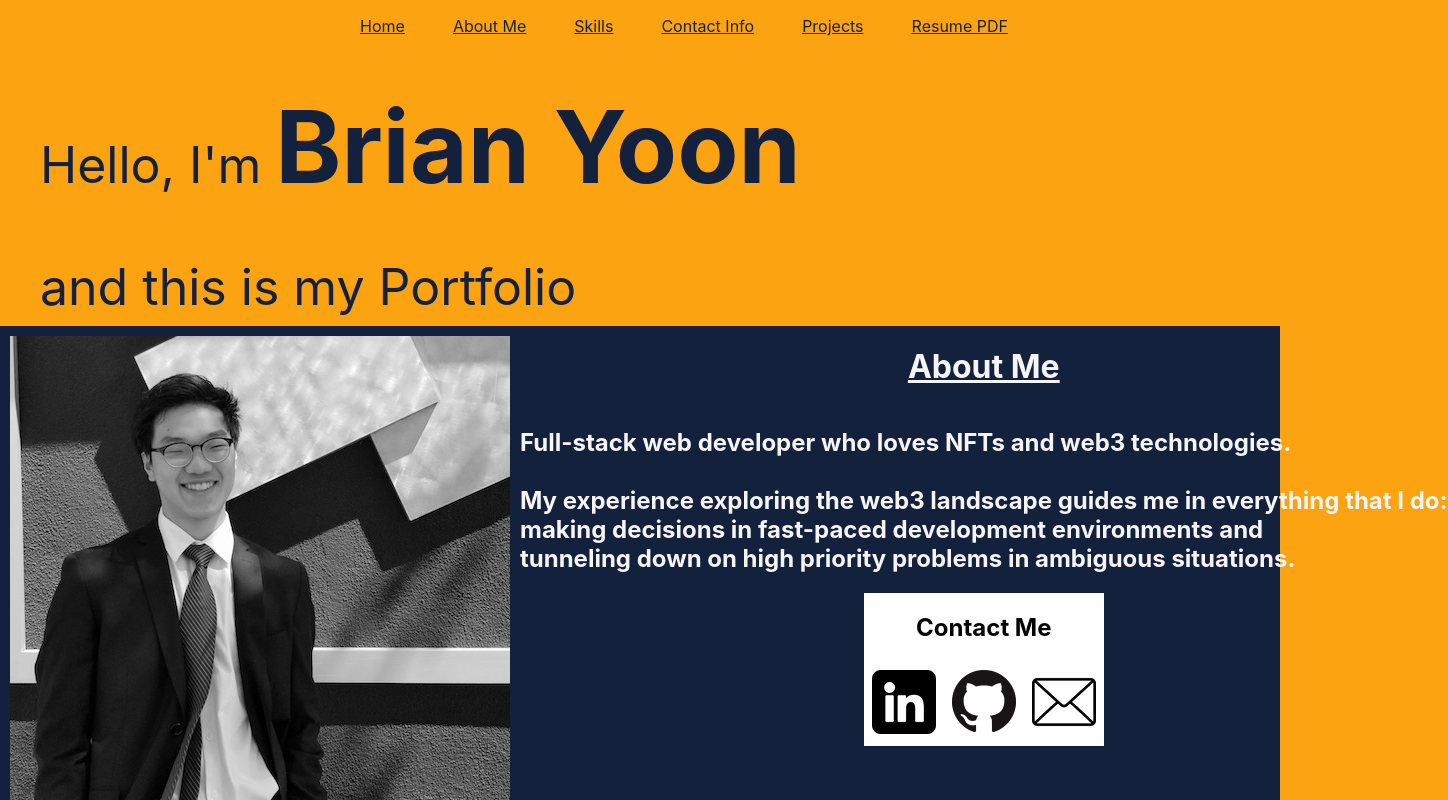
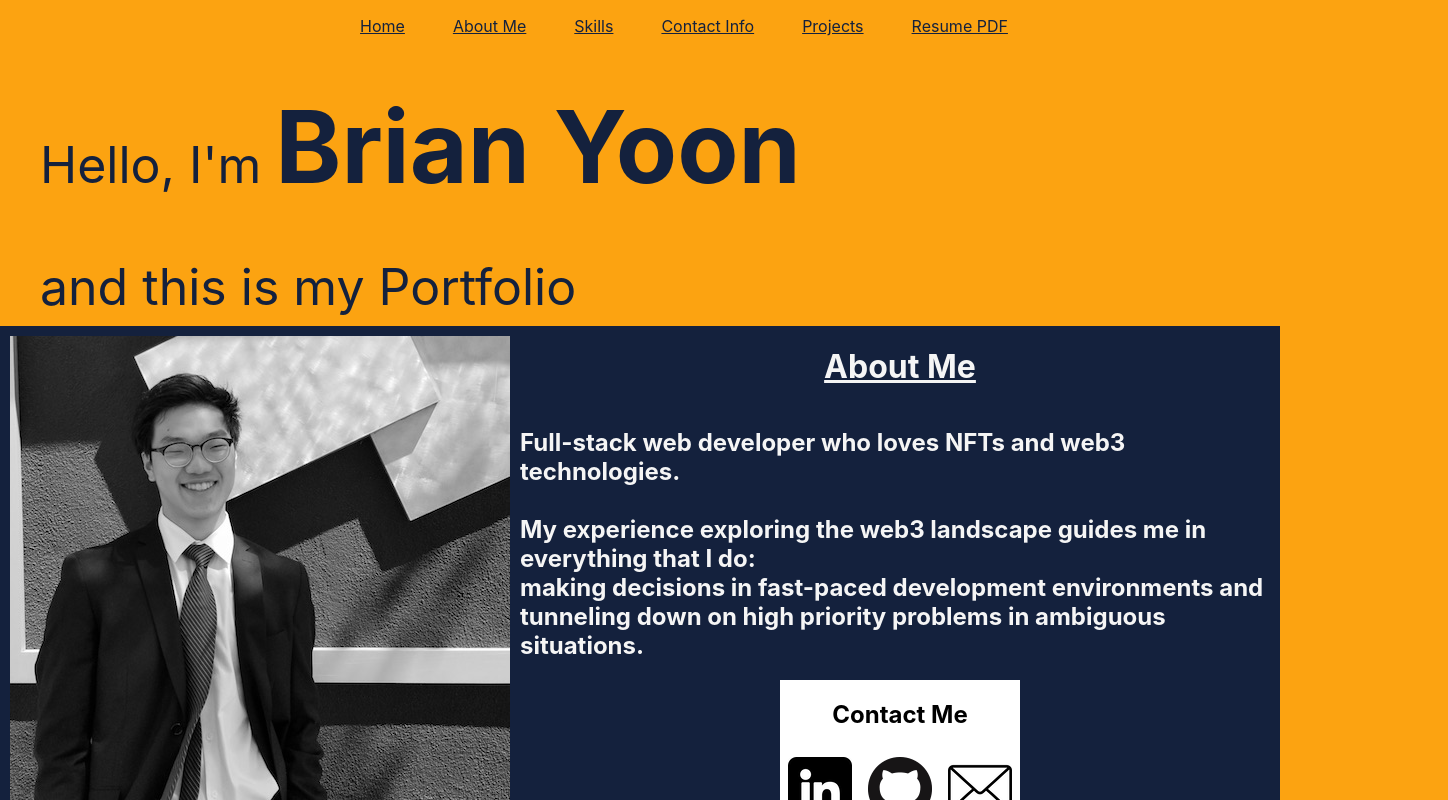
Before and after one commit to thinkaboutmovies/portfolio, a React (Create React App) app: page / in a window 1280 px wide. Shown: the top 800 px of the page, 1448 px wide, since content can reach past the window. Built offline with nearby package versions, Linux system fonts and the light colour scheme.

Commit message:
preventing component overlap part 2

```diff
--- a/src/App.css
+++ b/src/App.css
@@ -34,6 +34,7 @@ body {
 }
 
 /* About */
+
 #About {
   /* trying to prevent text overlap into Skills component */
   /* height: 60vh; */
@@ -45,6 +46,7 @@ body {
 
 #personalbwc {
   border: 10px solid #14213d;
+  /* min-width: 20rem; */
 }
 
 #About-Text {
@@ -52,11 +54,12 @@ body {
   flex-direction: column;
   align-items: center;
   /* trying to prevent text overlap into Skills component */
-  font-size: 2vmin;
-  /* white-space: pre-wrap; */
-  white-space: nowrap;
+  /* font-size: 2vmin; */
+  /* white-space: nowrap; */
 
 }
+
+/* Contact */
 
 #Contact {
   background-color: white;
@@ -69,6 +72,7 @@ body {
 }
 
 /* Skills */
+
 #Skills {
   display: flex;
   flex-direction: column;
```
